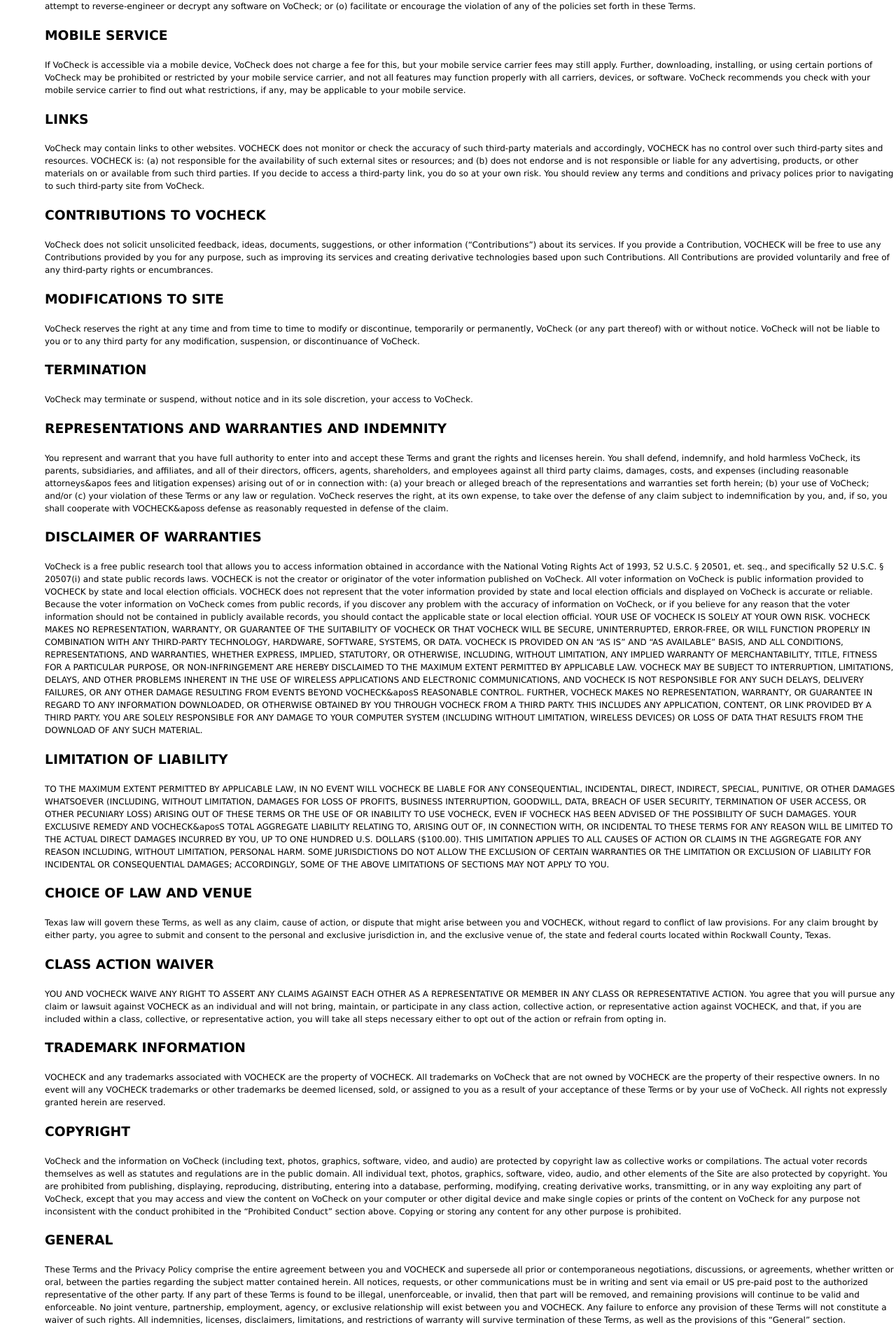
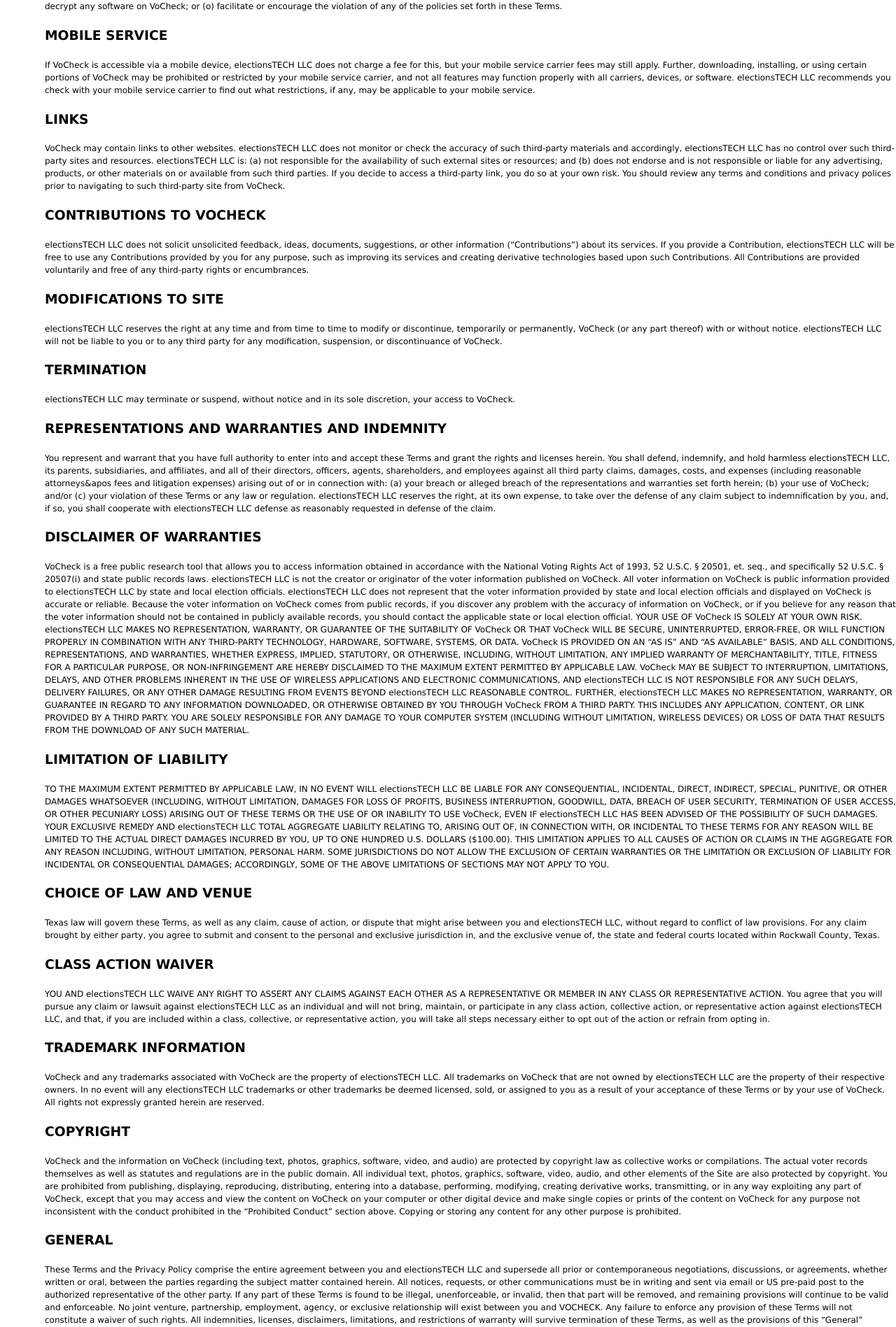
Before and after one commit to jddubbya/VoterAppMain, a React (Vite) app: page /tos in a window 1280 px wide. Shown: the part 888-2785 px from the top of the page at 70% size. Built offline with nearby package versions, Linux system fonts and the light colour scheme.

Commit message:
Update TOS.jsx with electionstech LLC

```diff
--- a/src/Pages/TOS.jsx
+++ b/src/Pages/TOS.jsx
@@ -12,16 +12,16 @@ const TOS = () => {
           <h2>TERMS OF SERVICE</h2>
           <p>
             These Terms of Service (the “Terms”) govern your access to and use of
-            the VoCheck website owned and operated by VoCheck. By accessing or
+            the VoCheck website owned and operated by electionsTECH LLC. By accessing or
             using VoCheck and/or by indicating your assent to these Terms when you
             use VoCheck, you are agreeing to these Terms and entering into a
-            legally binding contract with VoCheck, INCLUDING WAIVER OF ANY RIGHT
+            legally binding contract with electionsTECH LLC, INCLUDING WAIVER OF ANY RIGHT
             TO PURSUE CLAIMS AS A REPRESENTATIVE OR MEMBER IN ANY CLASS OR
             REPRESENTATIVE ACTION. If you are unwilling or unable to be bound by
-            the Terms, do not access or use VoCheck. VoCheck reserves the right,
+            the Terms, do not access or use VoCheck. electionsTECH LLC reserves the right,
             in its sole discretion, to change, modify, add, or delete portions of
             these Terms at any time without notice. Your continued use of VoCheck
-            is subject to all such revisions. For information on how VoCheck
+            is subject to all such revisions. For information on how electionsTECH LLC
             collects, uses, and shares your personal information, please see the{" "}
             <b>Vocheck Privacy Policy</b>.
           </p>
@@ -31,16 +31,16 @@ const TOS = () => {
             election-related, non-commercial use. To access or use VoCheck, you
             must be 13 years old or older and have the requisite power and
             authority to enter into these Terms. If you know of someone using
-            VoCheck who is under age 13, please contact VOcHECK at TBD@tbd.com.
+            VoCheck who is under age 13, please contact electionsTECH LLC at info@electionstech.com.
             VoCheck is also intended only for viewing in the United States by
             United States citizens. Do not access VoCheck if you are not located
             in the United States or if you are not a United States citizen.
-            VoCheck may terminate, without notice, your access to VoCheck for
+            electionsTECH LLC may terminate, without notice, your access to VoCheck for
             failure to comply with this section.
           </p>
           <h3>OWNERSHIP</h3>
           <p>
-            As between you and VoCheck, VoCheck owns all right, title, and
+            As between you and electionsTECH LLC, electionsTECH LLC owns all right, title, and
             interest in VoCheck, including the look and feel of VoCheck, and the
             content thereon. Your use of VoCheck does not grant you any ownership
             interest in VoCheck or any element thereof.
@@ -61,17 +61,17 @@ const TOS = () => {
             acting on behalf of a foreign government or of such a federal entity,
             for the purpose of (a) registration of a voter based on his or her
             information maintained in the checklist, (b) publicly disclosing a
-            voter&aposs information maintained in the checklist, or (c) comparing a
-            voter&aposs information maintained in the checklist to personally
+            voter information maintained in the checklist, or (c) comparing a
+            voter information maintained in the checklist to personally
             identifying information contained in other federal or state databases.
-            You may not use VoCheck to take any action that could harm VoCheck or
+            You may not use VoCheck to take any action that could harm electionsTECH LLC or
             any third party, interfere with the operation of VoCheck, or use
             VoCheck to violate any law. By way of example but not limitation, you
             may not: (a) act in a manner that negatively affects other users&apos
             ability to engage in real time exchanges; (b) alter, edit, or delete
             the materials on VoCheck, including the deletion of any trademark or
             copyright notices on VoCheck; (c) interfere with or disrupt VoCheck,
-            VOCHECK&aposs servers, or networks (e.g., “flooding” or the sending of
+            VOCHECK servers, or networks (e.g., “flooding” or the sending of
             mass unsolicited messages) or otherwise harm VoCheck or other users;
             (d) intentionally or unintentionally violate any applicable local,
             state, national, or international law or any regulations having the
@@ -83,7 +83,7 @@ const TOS = () => {
             herein; (h) reproduce, duplicate, copy, sell, trade, resell, or
             exploit for any commercial purposes, any portion of VoCheck; (i)
             attempt to override or circumvent any security measures of VoCheck or
-            VOCHECK&aposs third party providers or access parts of VoCheck you are not
+            VOCHECK third party providers or access parts of VoCheck you are not
             authorized to visit; (j) engage in any unauthorized screen scraping,
             database scraping, or spidering, or collection of personally
             identifiable information, or use any other automated means to collect
@@ -100,21 +100,21 @@ const TOS = () => {
           </p>
           <h3>MOBILE SERVICE</h3>
           <p>
-            If VoCheck is accessible via a mobile device, VoCheck does not charge
+            If VoCheck is accessible via a mobile device, electionsTECH LLC does not charge
             a fee for this, but your mobile service carrier fees may still apply.
             Further, downloading, installing, or using certain portions of VoCheck
             may be prohibited or restricted by your mobile service carrier, and
             not all features may function properly with all carriers, devices, or
-            software. VoCheck recommends you check with your mobile service
+            software. electionsTECH LLC recommends you check with your mobile service
             carrier to find out what restrictions, if any, may be applicable to
             your mobile service.
           </p>
           <h3>LINKS</h3>
           <p>
-            VoCheck may contain links to other websites. VOCHECK does not monitor
+            VoCheck may contain links to other websites. electionsTECH LLC does not monitor
             or check the accuracy of such third-party materials and accordingly,
-            VOCHECK has no control over such third-party sites and resources.
-            VOCHECK is: (a) not responsible for the availability of such external
+            electionsTECH LLC has no control over such third-party sites and resources.
+            electionsTECH LLC is: (a) not responsible for the availability of such external
             sites or resources; and (b) does not endorse and is not responsible or
             liable for any advertising, products, or other materials on or
             available from such third parties. If you decide to access a
@@ -124,9 +124,9 @@ const TOS = () => {
           </p>
           <h3>CONTRIBUTIONS TO VOCHECK</h3>
           <p>
-            VoCheck does not solicit unsolicited feedback, ideas, documents,
+            electionsTECH LLC does not solicit unsolicited feedback, ideas, documents,
             suggestions, or other information (“Contributions”) about its
-            services. If you provide a Contribution, VOCHECK will be free to use
+            services. If you provide a Contribution, electionsTECH LLC will be free to use
             any Contributions provided by you for any purpose, such as improving
             its services and creating derivative technologies based upon such
             Contributions. All Contributions are provided voluntarily and free of
@@ -134,31 +134,31 @@ const TOS = () => {
           </p>
           <h3>MODIFICATIONS TO SITE</h3>
           <p>
-            VoCheck reserves the right at any time and from time to time to modify
+            electionsTECH LLC reserves the right at any time and from time to time to modify
             or discontinue, temporarily or permanently, VoCheck (or any part
-            thereof) with or without notice. VoCheck will not be liable to you or
+            thereof) with or without notice. electionsTECH LLC will not be liable to you or
             to any third party for any modification, suspension, or discontinuance
             of VoCheck.
           </p>
           <h3>TERMINATION</h3>
           <p>
-            VoCheck may terminate or suspend, without notice and in its sole
+            electionsTECH LLC may terminate or suspend, without notice and in its sole
             discretion, your access to VoCheck.
           </p>
           <h3>REPRESENTATIONS AND WARRANTIES AND INDEMNITY</h3>
           <p>
             You represent and warrant that you have full authority to enter into
             and accept these Terms and grant the rights and licenses herein. You
-            shall defend, indemnify, and hold harmless VoCheck, its parents,
+            shall defend, indemnify, and hold harmless electionsTECH LLC, its parents,
             subsidiaries, and affiliates, and all of their directors, officers,
             agents, shareholders, and employees against all third party claims,
             damages, costs, and expenses (including reasonable attorneys&apos fees and
             litigation expenses) arising out of or in connection with: (a) your
             breach or alleged breach of the representations and warranties set
             forth herein; (b) your use of VoCheck; and/or (c) your violation of
-            these Terms or any law or regulation. VoCheck reserves the right, at
+            these Terms or any law or regulation. electionsTECH LLC reserves the right, at
             its own expense, to take over the defense of any claim subject to
-            indemnification by you, and, if so, you shall cooperate with VOCHECK&aposs
+            indemnification by you, and, if so, you shall cooperate with electionsTECH LLC
             defense as reasonably requested in defense of the claim.
           </p>
           <h3>DISCLAIMER OF WARRANTIES</h3>
@@ -166,34 +166,34 @@ const TOS = () => {
             VoCheck is a free public research tool that allows you to access
             information obtained in accordance with the National Voting Rights Act
             of 1993, 52 U.S.C. § 20501, et. seq., and specifically 52 U.S.C. §
-            20507(i) and state public records laws. VOCHECK is not the creator or
+            20507(i) and state public records laws. electionsTECH LLC is not the creator or
             originator of the voter information published on VoCheck. All voter
-            information on VoCheck is public information provided to VOCHECK by
-            state and local election officials. VOCHECK does not represent that
+            information on VoCheck is public information provided to electionsTECH LLC by
+            state and local election officials. electionsTECH LLC does not represent that
             the voter information provided by state and local election officials
             and displayed on VoCheck is accurate or reliable. Because the voter
             information on VoCheck comes from public records, if you discover any
             problem with the accuracy of information on VoCheck, or if you believe
             for any reason that the voter information should not be contained in
             publicly available records, you should contact the applicable state or
-            local election official. YOUR USE OF VOCHECK IS SOLELY AT YOUR OWN
-            RISK. VOCHECK MAKES NO REPRESENTATION, WARRANTY, OR GUARANTEE OF THE
-            SUITABILITY OF VOCHECK OR THAT VOCHECK WILL BE SECURE, UNINTERRUPTED,
+            local election official. YOUR USE OF VoCheck IS SOLELY AT YOUR OWN
+            RISK. electionsTECH LLC MAKES NO REPRESENTATION, WARRANTY, OR GUARANTEE OF THE
+            SUITABILITY OF VoCheck OR THAT VoCheck WILL BE SECURE, UNINTERRUPTED,
             ERROR-FREE, OR WILL FUNCTION PROPERLY IN COMBINATION WITH ANY
-            THIRD-PARTY TECHNOLOGY, HARDWARE, SOFTWARE, SYSTEMS, OR DATA. VOCHECK
+            THIRD-PARTY TECHNOLOGY, HARDWARE, SOFTWARE, SYSTEMS, OR DATA. VoCheck
             IS PROVIDED ON AN “AS IS” AND “AS AVAILABLE” BASIS, AND ALL
             CONDITIONS, REPRESENTATIONS, AND WARRANTIES, WHETHER EXPRESS, IMPLIED,
             STATUTORY, OR OTHERWISE, INCLUDING, WITHOUT LIMITATION, ANY IMPLIED
             WARRANTY OF MERCHANTABILITY, TITLE, FITNESS FOR A PARTICULAR PURPOSE,
             OR NON-INFRINGEMENT ARE HEREBY DISCLAIMED TO THE MAXIMUM EXTENT
-            PERMITTED BY APPLICABLE LAW. VOCHECK MAY BE SUBJECT TO INTERRUPTION,
+            PERMITTED BY APPLICABLE LAW. VoCheck MAY BE SUBJECT TO INTERRUPTION,
             LIMITATIONS, DELAYS, AND OTHER PROBLEMS INHERENT IN THE USE OF
-            WIRELESS APPLICATIONS AND ELECTRONIC COMMUNICATIONS, AND VOCHECK IS
+            WIRELESS APPLICATIONS AND ELECTRONIC COMMUNICATIONS, AND electionsTECH LLC IS
             NOT RESPONSIBLE FOR ANY SUCH DELAYS, DELIVERY FAILURES, OR ANY OTHER
-            DAMAGE RESULTING FROM EVENTS BEYOND VOCHECK&aposS REASONABLE CONTROL.
-            FURTHER, VOCHECK MAKES NO REPRESENTATION, WARRANTY, OR GUARANTEE IN
+            DAMAGE RESULTING FROM EVENTS BEYOND electionsTECH LLC REASONABLE CONTROL.
+            FURTHER, electionsTECH LLC MAKES NO REPRESENTATION, WARRANTY, OR GUARANTEE IN
             REGARD TO ANY INFORMATION DOWNLOADED, OR OTHERWISE OBTAINED BY YOU
-            THROUGH VOCHECK FROM A THIRD PARTY. THIS INCLUDES ANY APPLICATION,
+            THROUGH VoCheck FROM A THIRD PARTY. THIS INCLUDES ANY APPLICATION,
             CONTENT, OR LINK PROVIDED BY A THIRD PARTY. YOU ARE SOLELY RESPONSIBLE
             FOR ANY DAMAGE TO YOUR COMPUTER SYSTEM (INCLUDING WITHOUT LIMITATION,
             WIRELESS DEVICES) OR LOSS OF DATA THAT RESULTS FROM THE DOWNLOAD OF
@@ -202,13 +202,13 @@ const TOS = () => {
           <h3>LIMITATION OF LIABILITY</h3>
           <p>
             TO THE MAXIMUM EXTENT PERMITTED BY APPLICABLE LAW, IN NO EVENT WILL
-            VOCHECK BE LIABLE FOR ANY CONSEQUENTIAL, INCIDENTAL, DIRECT, INDIRECT,
+            electionsTECH LLC BE LIABLE FOR ANY CONSEQUENTIAL, INCIDENTAL, DIRECT, INDIRECT,
             SPECIAL, PUNITIVE, OR OTHER DAMAGES WHATSOEVER (INCLUDING, WITHOUT
             LIMITATION, DAMAGES FOR LOSS OF PROFITS, BUSINESS INTERRUPTION,
             GOODWILL, DATA, BREACH OF USER SECURITY, TERMINATION OF USER ACCESS,
             OR OTHER PECUNIARY LOSS) ARISING OUT OF THESE TERMS OR THE USE OF OR
-            INABILITY TO USE VOCHECK, EVEN IF VOCHECK HAS BEEN ADVISED OF THE
-            POSSIBILITY OF SUCH DAMAGES. YOUR EXCLUSIVE REMEDY AND VOCHECK&aposS TOTAL
+            INABILITY TO USE VoCheck, EVEN IF electionsTECH LLC HAS BEEN ADVISED OF THE
+            POSSIBILITY OF SUCH DAMAGES. YOUR EXCLUSIVE REMEDY AND electionsTECH LLC TOTAL
             AGGREGATE LIABILITY RELATING TO, ARISING OUT OF, IN CONNECTION WITH,
             OR INCIDENTAL TO THESE TERMS FOR ANY REASON WILL BE LIMITED TO THE
             ACTUAL DIRECT DAMAGES INCURRED BY YOU, UP TO ONE HUNDRED U.S. DOLLARS
@@ -222,7 +222,7 @@ const TOS = () => {
           <h3>CHOICE OF LAW AND VENUE</h3>
           <p>
             Texas law will govern these Terms, as well as any claim, cause of
-            action, or dispute that might arise between you and VOCHECK, without
+            action, or dispute that might arise between you and electionsTECH LLC, without
             regard to conflict of law provisions. For any claim brought by either
             party, you agree to submit and consent to the personal and exclusive
             jurisdiction in, and the exclusive venue of, the state and federal
@@ -230,20 +230,20 @@ const TOS = () => {
           </p>
           <h3>CLASS ACTION WAIVER</h3>
           <p>
-            YOU AND VOCHECK WAIVE ANY RIGHT TO ASSERT ANY CLAIMS AGAINST EACH
+            YOU AND electionsTECH LLC WAIVE ANY RIGHT TO ASSERT ANY CLAIMS AGAINST EACH
             OTHER AS A REPRESENTATIVE OR MEMBER IN ANY CLASS OR REPRESENTATIVE
             ACTION. You agree that you will pursue any claim or lawsuit against
-            VOCHECK as an individual and will not bring, maintain, or participate
+            electionsTECH LLC as an individual and will not bring, maintain, or participate
             in any class action, collective action, or representative action
-            against VOCHECK, and that, if you are included within a class,
+            against electionsTECH LLC, and that, if you are included within a class,
             collective, or representative action, you will take all steps
             necessary either to opt out of the action or refrain from opting in.
           </p>
           <h3>TRADEMARK INFORMATION</h3>
           <p>
-            VOCHECK and any trademarks associated with VOCHECK are the property of
-            VOCHECK. All trademarks on VoCheck that are not owned by VOCHECK are
-            the property of their respective owners. In no event will any VOCHECK
+            VoCheck and any trademarks associated with VoCheck are the property of
+            electionsTECH LLC. All trademarks on VoCheck that are not owned by electionsTECH LLC are
+            the property of their respective owners. In no event will any electionsTECH LLC
             trademarks or other trademarks be deemed licensed, sold, or assigned
             to you as a result of your acceptance of these Terms or by your use of
             VoCheck. All rights not expressly granted herein are reserved.
@@ -268,7 +268,7 @@ const TOS = () => {
           <h3>GENERAL</h3>
           <p>
             These Terms and the Privacy Policy comprise the entire agreement
-            between you and VOCHECK and supersede all prior or contemporaneous
+            between you and electionsTECH LLC and supersede all prior or contemporaneous
             negotiations, discussions, or agreements, whether written or oral,
             between the parties regarding the subject matter contained herein. All
             notices, requests, or other communications must be in writing and sent
@@ -283,8 +283,10 @@ const TOS = () => {
             restrictions of warranty will survive termination of these Terms, as
             well as the provisions of this “General” section.
           </p>
-          <h3>CONTACTING VoCheck</h3>
-          <p></p>
+          <h3>CONTACTING electionsTECH LLC</h3>
+          <p>
+            You may email us at:  info@electionstech.com
+          </p>
         </section>
         <section>
           <div className="centeredButtonCont">
```
